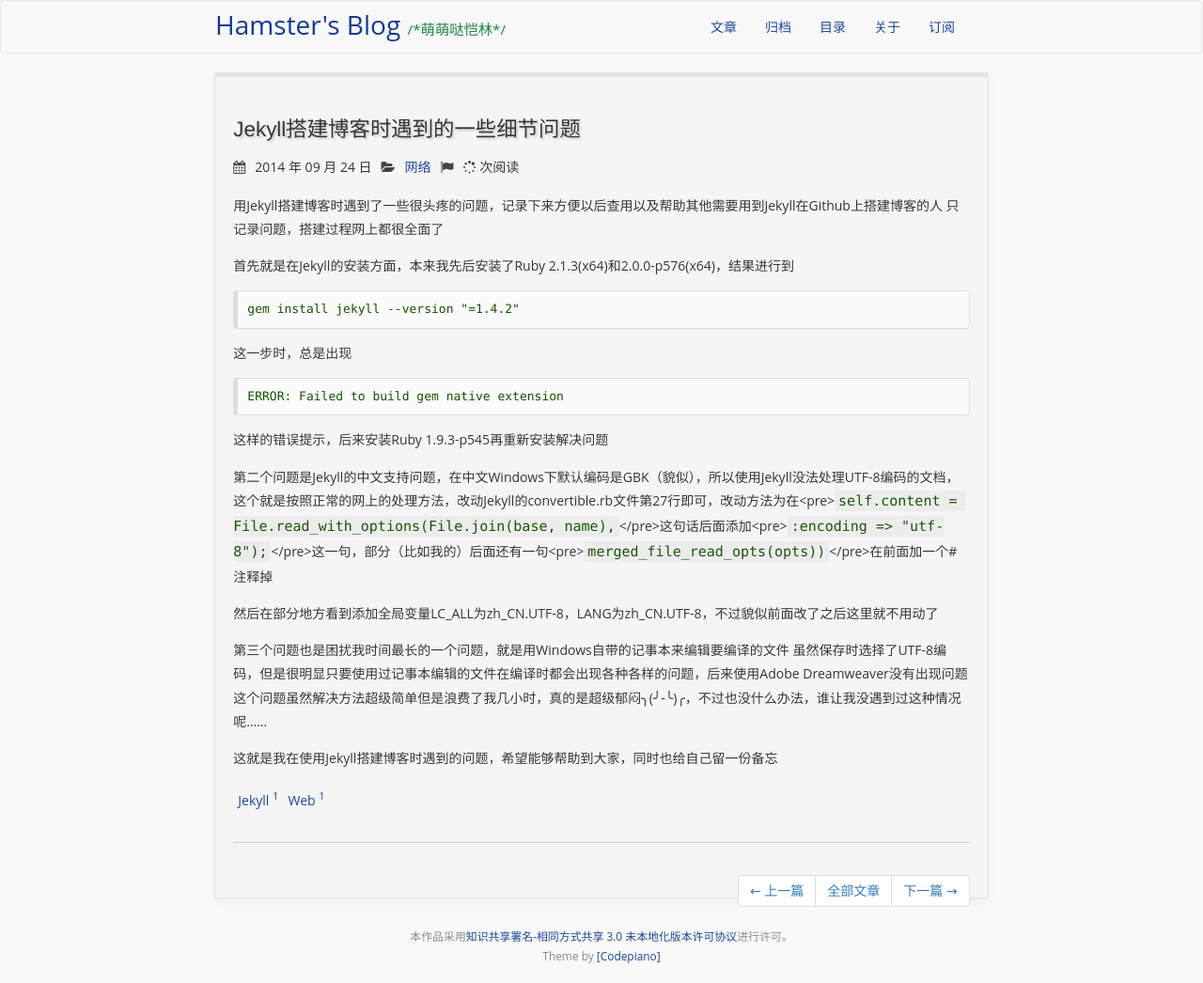
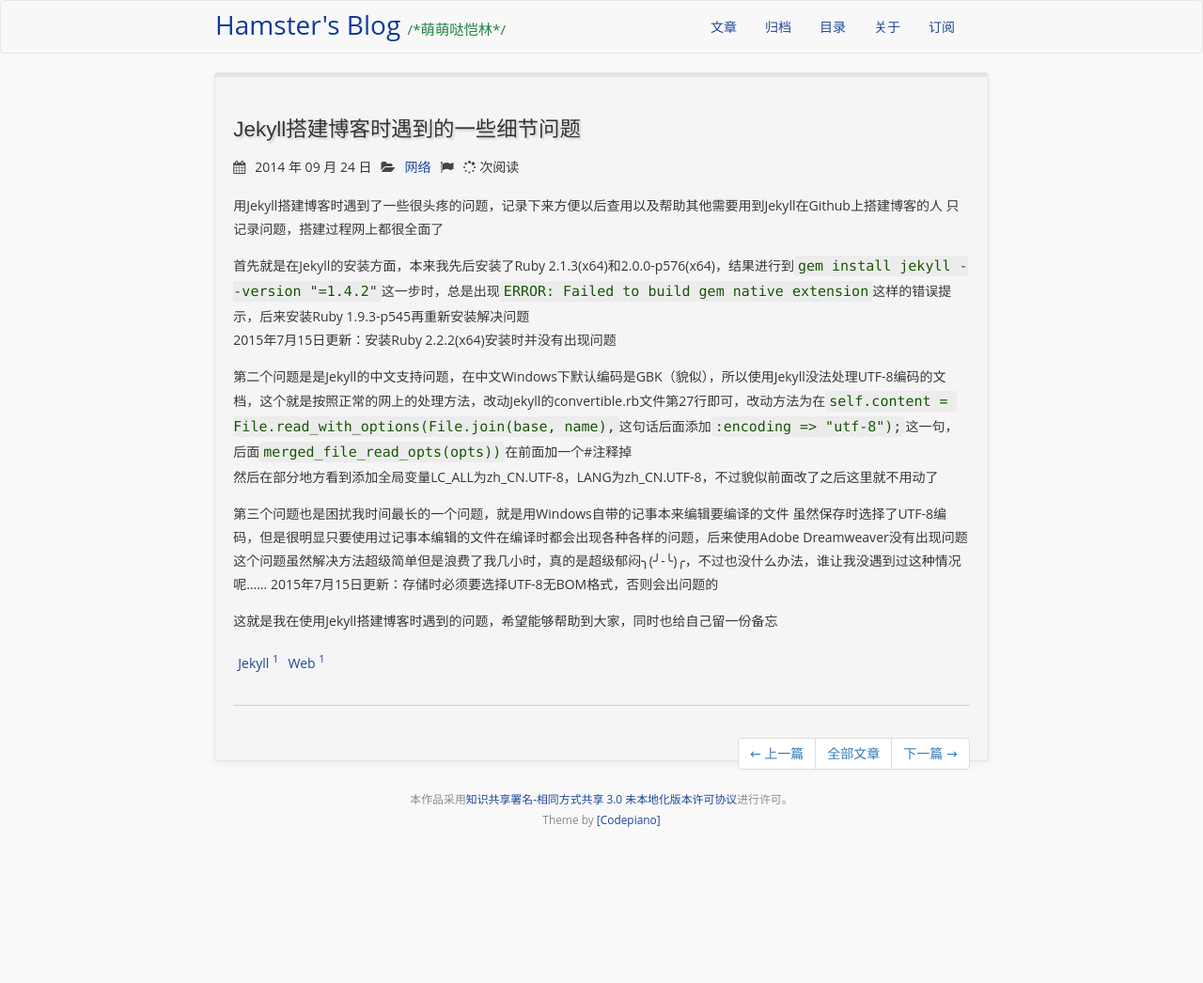
Before and after one commit to iHamsterball/ihamsterball.github.io, a Jekyll site: the page built from _posts/2014-09-24-jekyll.md, in a window 1280 px wide. Shown: the whole page at 94% size. Built offline with Jekyll 4.4.1, drawn with Linux system fonts in a browser that asks for light colours; nearby versions of some CDN libraries; some web fonts are replaced; Markdown is read by kramdown in place of the engine named in the settings; comment, search, counter and statistics services are not loaded; after the commit the page ends 900 px from its top, so only the background shows below that.

Commit message:
Update 2015/7/15

```diff
--- a/_posts/2014-09-24-jekyll.md
+++ b/_posts/2014-09-24-jekyll.md
@@ -14,16 +14,15 @@ icon: code
 用Jekyll搭建博客时遇到了一些很头疼的问题，记录下来方便以后查用以及帮助其他需要用到Jekyll在Github上搭建博客的人
 只记录问题，搭建过程网上都很全面了
 
-首先就是在Jekyll的安装方面，本来我先后安装了Ruby 2.1.3(x64)和2.0.0-p576(x64)，结果进行到
-<pre><code>gem install jekyll --version "=1.4.2"</code></pre>这一步时，总是出现
-<pre><code>ERROR: Failed to build gem native extension</code></pre>这样的错误提示，后来安装Ruby 1.9.3-p545再重新安装解决问题
+首先就是在Jekyll的安装方面，本来我先后安装了Ruby 2.1.3(x64)和2.0.0-p576(x64)，结果进行到<code>gem install jekyll --version "=1.4.2"</code>这一步时，总是出现<code>ERROR: Failed to build gem native extension</code>这样的错误提示，后来安装Ruby 1.9.3-p545再重新安装解决问题
+2015年7月15日更新：安装Ruby 2.2.2(x64)安装时并没有出现问题
 
-第二个问题是Jekyll的中文支持问题，在中文Windows下默认编码是GBK（貌似），所以使用Jekyll没法处理UTF-8编码的文档，这个就是按照正常的网上的处理方法，改动Jekyll的convertible.rb文件第27行即可，改动方法为在<pre><code>self.content = File.read_with_options(File.join(base, name),</code></pre>这句话后面添加<pre><code>:encoding => "utf-8");</code></pre>这一句，部分（比如我的）后面还有一句<pre><code>merged_file_read_opts(opts))</code></pre>在前面加一个#注释掉
-
+第二个问题是是Jekyll的中文支持问题，在中文Windows下默认编码是GBK（貌似），所以使用Jekyll没法处理UTF-8编码的文档，这个就是按照正常的网上的处理方法，改动Jekyll的convertible.rb文件第27行即可，改动方法为在<code>self.content = File.read_with_options(File.join(base, name),</code>这句话后面添加<code>:encoding => "utf-8");</code>这一句，后面<code>merged_file_read_opts(opts))</code>在前面加一个#注释掉
 然后在部分地方看到添加全局变量LC_ALL为zh_CN.UTF-8，LANG为zh_CN.UTF-8，不过貌似前面改了之后这里就不用动了
 
 第三个问题也是困扰我时间最长的一个问题，就是用Windows自带的记事本来编辑要编译的文件
 虽然保存时选择了UTF-8编码，但是很明显只要使用过记事本编辑的文件在编译时都会出现各种各样的问题，后来使用Adobe Dreamweaver没有出现问题
 这个问题虽然解决方法超级简单但是浪费了我几小时，真的是超级郁闷╮(╯-╰)╭，不过也没什么办法，谁让我没遇到过这种情况呢……
+2015年7月15日更新：存储时必须要选择UTF-8无BOM格式，否则会出问题的
 
 这就是我在使用Jekyll搭建博客时遇到的问题，希望能够帮助到大家，同时也给自己留一份备忘
```
